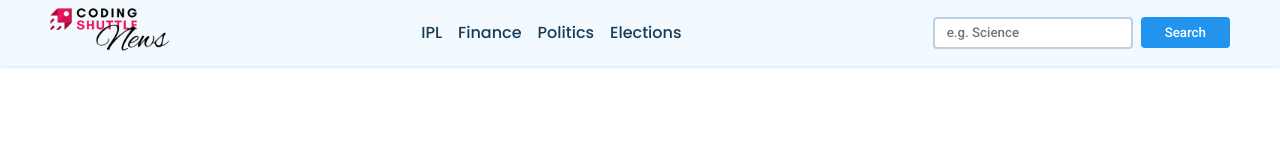
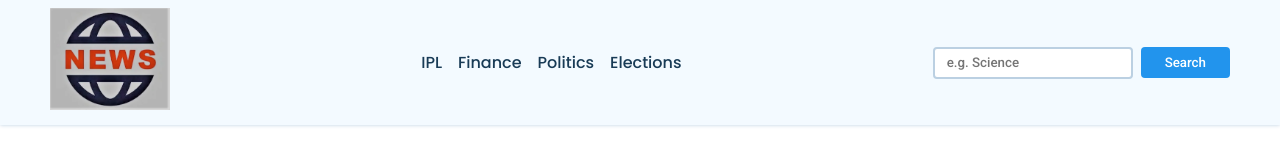
Before and after one commit to Anantinfinity123/News-App, a plain HTML site: page index.html in a window 1280 px wide. Drawn offline with Linux system fonts and the light colour scheme; no server answers.

Commit message:
second commit

```diff
--- a/index.html
+++ b/index.html
@@ -12,7 +12,7 @@
     <nav>
         <div class="main-nav container flex">
             <a href="#" onclick="reload()" class="company-logo">
-                <img src="logo.png" alt="company logo">
+                <img src="news logo.png" alt="company logo">
             </a>
             <div class="nav-links">
                 <ul class="flex">
```
Also changed, not shown: logo.png (deleted).
